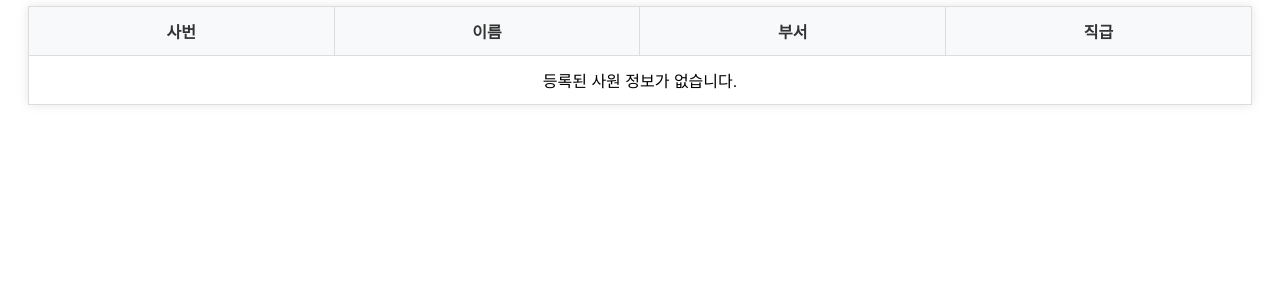
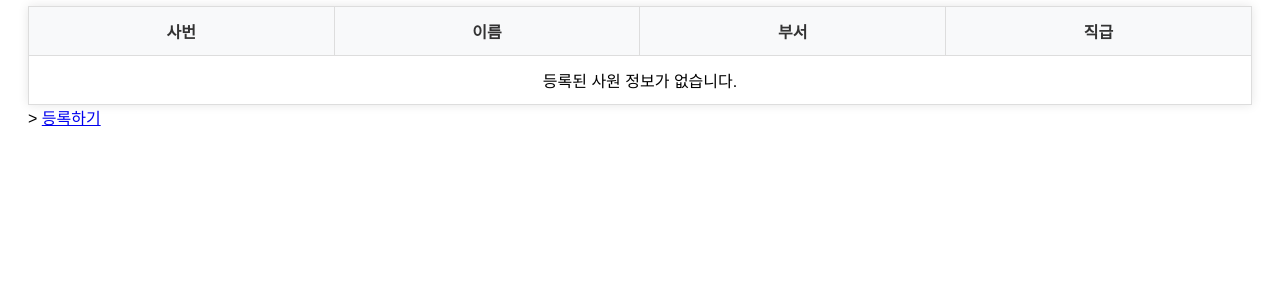
Before and after one commit to san123452/ESS_ERP, a Java web app: page /hr/employee/list in a window 1280 px wide. Shown: the part 151-451 px from the top of the page. Run offline with Spring Boot 4, a stand-in JSP engine, Linux system fonts and the light colour scheme; the visitor is signed in with stand-in values (Sample User, id 1); some of the project's set-up classes (security, data sources, template engines, error pages and the like) are left out, and stand-ins take their place.

Commit message:
사원등록+

```diff
--- a/src/main/webapp/WEB-INF/views/hr/employeeList.jsp
+++ b/src/main/webapp/WEB-INF/views/hr/employeeList.jsp
@@ -7,7 +7,7 @@
 <title>ESS ERP - 인사 관리</title>
 <style>
     body { font-family: 'Malgun Gothic', sans-serif; padding: 20px; }
-    .header { background: #2c3e50; color: white; padding: 10px; margin-bottom: 20px; }
+    .header { background: #2c3e50; color: white; padding: 10px; margin-bottom: 20px;  }
     table { width: 100%; border-collapse: collapse; box-shadow: 0 0 10px rgba(0,0,0,0.1); }
     th, td { border: 1px solid #ddd; padding: 12px; text-align: center; }
     th { background-color: #f8f9fa; color: #333; }
@@ -16,6 +16,7 @@
 <body>
     <div class="header">
         <h1>[인사] 사원 목록</h1>
+
     </div>
     <table>
         <thead>
@@ -38,7 +39,9 @@
     <c:if test="${empty list}">
         <tr><td colspan="4">등록된 사원 정보가 없습니다.</td></tr>
     </c:if>
+
 </tbody>
-
+	</table>>
+	<a href="/hr/employee/add">등록하기</a>
 </body>
 </html>
```
